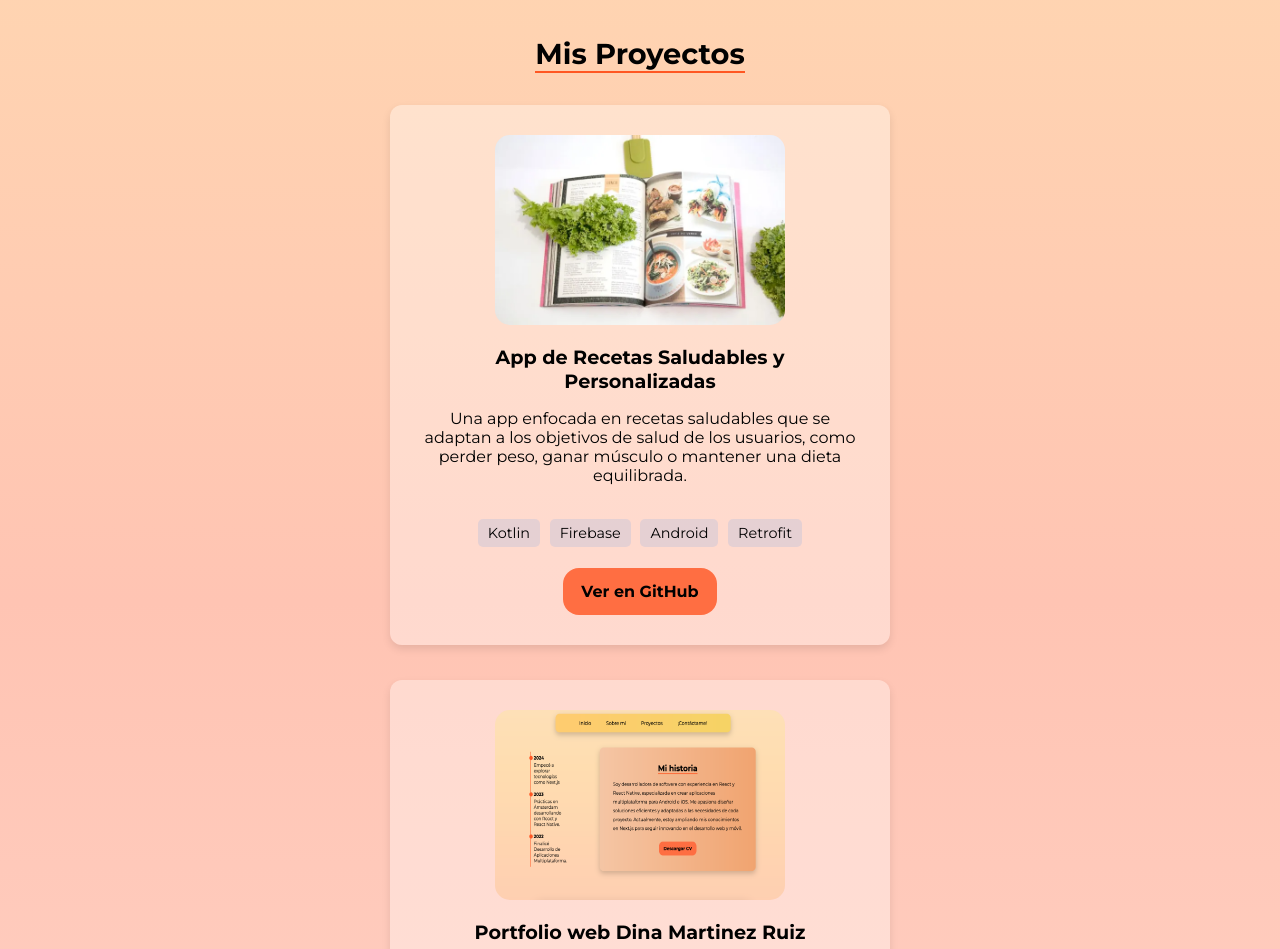
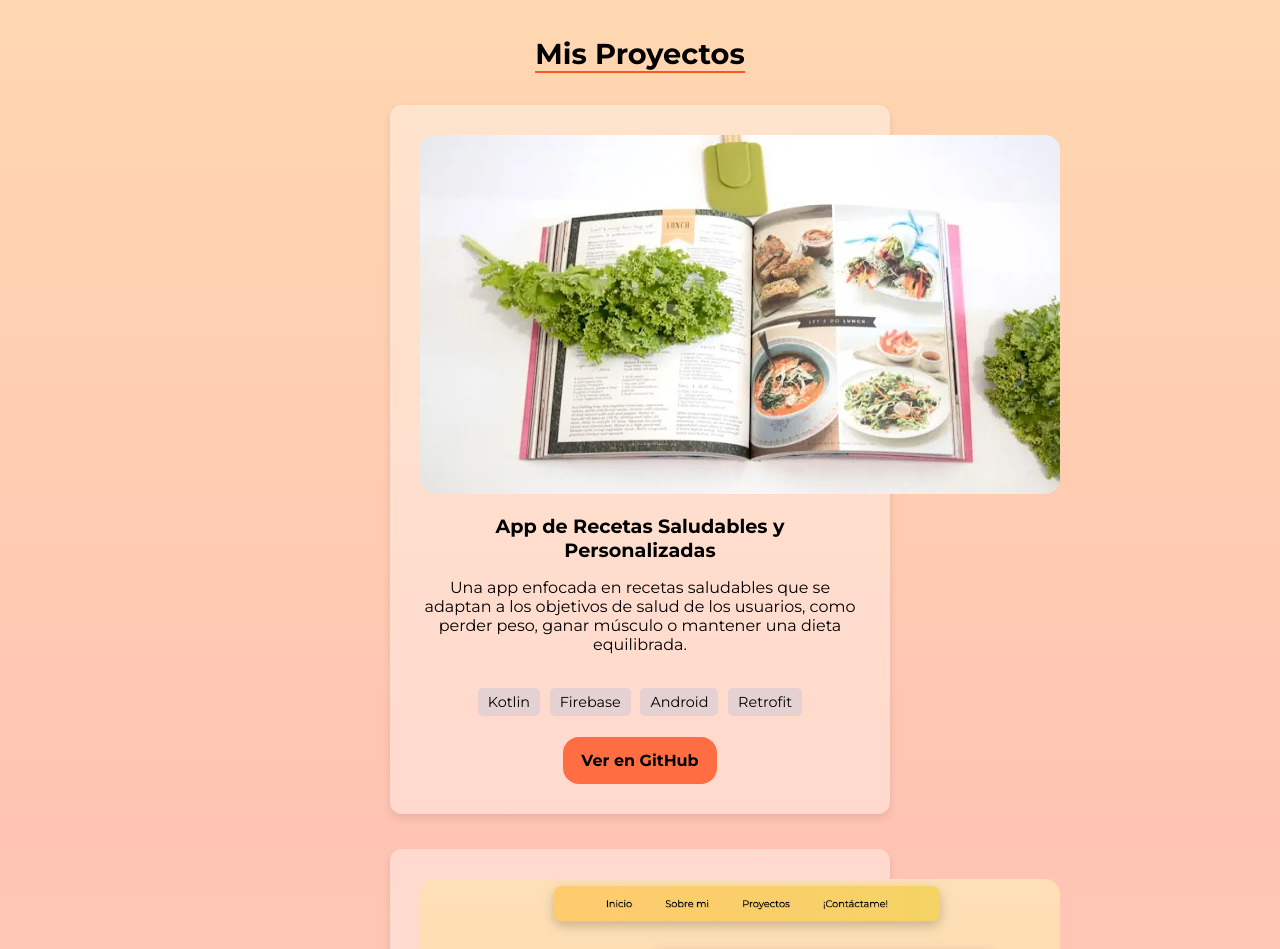
Before and after one commit to LavryDam/my-portfolio-web, a Next.js app: page / in a window 1280 px wide. Shown: the part 1300-2249 px from the top of the page. Built offline with nearby package versions, Linux system fonts and the light colour scheme.

Commit message:
fix: google analytics and img px

```diff
--- /dev/null
+++ b/app/GoogleAnalytics.tsx
@@ -0,0 +1,38 @@
+"use client"; // Indica que este archivo es un Client Component
+
+import { useEffect } from "react";
+
+declare global {
+  interface Window {
+    dataLayer: unknown[];
+  }
+}
+import Script from "next/script";
+
+const GA_TRACKING_ID = "TU_ID_DE_SEGUIMIENTO"; // Reemplaza con tu ID de seguimiento
+
+export default function GoogleAnalytics() {
+  useEffect(() => {
+    // Solo ejecutamos el código en el navegador
+    if (typeof window !== "undefined" && GA_TRACKING_ID) {
+      window.dataLayer = window.dataLayer || [];
+      function gtag(...args: unknown[]) {
+        window.dataLayer.push(args);
+      }
+
+      // Configuramos Google Analytics
+      gtag("js", new Date());
+      gtag("config", GA_TRACKING_ID);
+    }
+  }, []); // Solo se ejecuta una vez después de que el componente se haya montado
+
+  return (
+    <>
+      {/* Script que carga Google Analytics */}
+      <Script
+        src={`https://www.googletagmanager.com/gtag/js?id=${GA_TRACKING_ID}`}
+        strategy="afterInteractive" // Se carga después de que la página esté interactiva
+      />
+    </>
+  );
+}
--- a/app/layout.tsx
+++ b/app/layout.tsx
@@ -1,6 +1,7 @@
 import Navbar from "./components/Navbar/Navbar";
 import { ReactNode } from "react";
 import Fonts from "../fonts/Fonts";
+import GoogleAnalytics from "../app/GoogleAnalytics";
 
 export const metadata = {
   title: "Dina Martinez Ruiz | Desarrolladora Web y Móvil",
@@ -31,6 +32,7 @@ export default function RootLayout({children}:RootLayoutProps) {
         <meta name="twitter:image" content="/images/DinaAmsterdam.webp" />
       </head>
       <body className={Fonts.className}>
+        <GoogleAnalytics />
         <Navbar/>
         {children}
       </body>
--- a/app/proyectos/project.tsx
+++ b/app/proyectos/project.tsx
@@ -14,8 +14,8 @@ function ProyectosPage() {
                 <div className="tarjeta-proyecto">
                     <Image
                         src="/images/libroRecetas.webp"
-                        width={290}
-                        height={190}
+                        width={640}
+                        height={359}
                         alt="Proyecto de kotlin para gestionar recetas "
                         priority
                     />
@@ -40,8 +40,8 @@ function ProyectosPage() {
                 <div className="tarjeta-proyecto">
                     <Image
                         src="/images/PWDINA.webp"
-                        width={290}
-                        height={190}
+                        width={640}
+                        height={359}
                         alt="Proyecto de Next.js para mi portafolio web"
                         priority
                     />
--- a/package.json
+++ b/package.json
@@ -10,6 +10,7 @@
   },
   "dependencies": {
     "next": "15.0.3",
+    "nextjs-google-analytics": "^2.3.7",
     "react": "19.0.0-rc-66855b96-20241106",
     "react-dom": "19.0.0-rc-66855b96-20241106",
     "react-icons": "^5.3.0"
```
Also changed, not shown: app/robots.txt (added), 1 other file (tests, documents, lock files or other folders).
